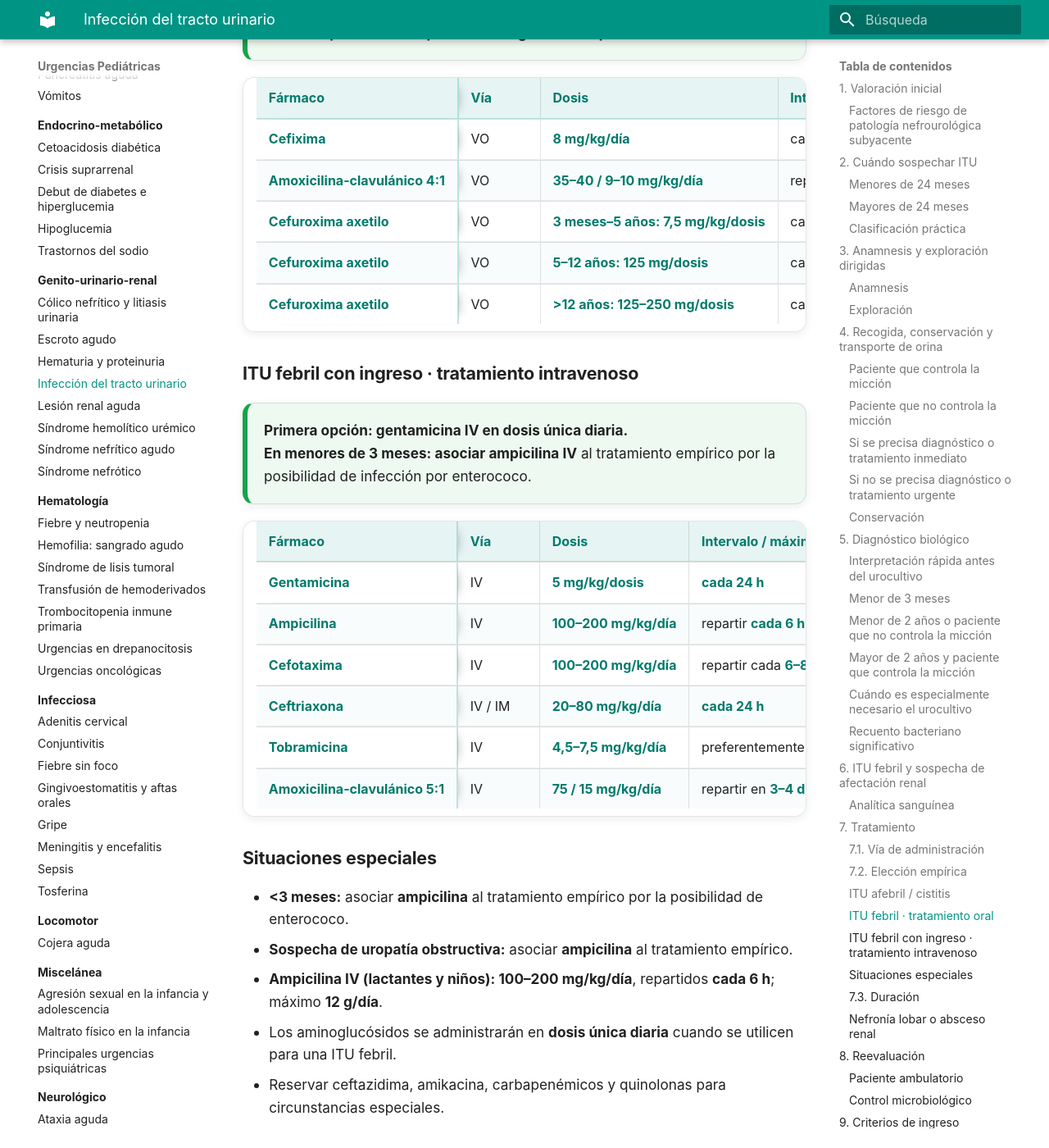
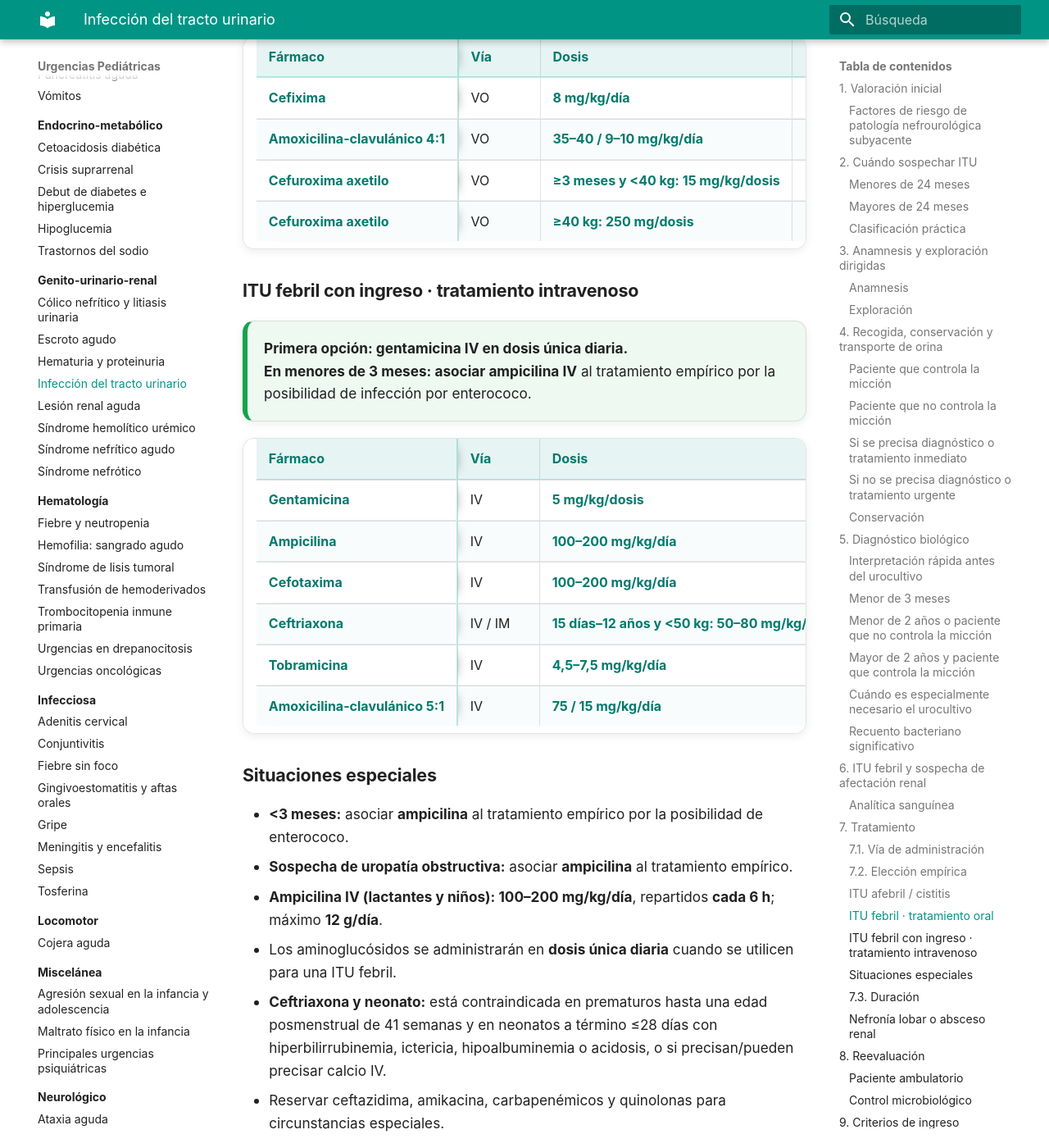
Before and after one commit to gonzaloares/urgencias-pediatricas, an MkDocs documentation site: the page built from docs/infeccioso/infeccion-tracto-urinario.md, in a window 1280 px wide and 1400 px high, scrolled down 10269 px. Shown: the whole window at 82% size. Built offline with MkDocs 1.6.1 and Material for MkDocs 9.7.7, drawn with Linux system fonts in a browser that asks for light colours; some of the changed text lies outside the part shown.

Commit message:
Revisa posología antibiótica en ITU

```diff
--- a/docs/infeccioso/infeccion-tracto-urinario.md
+++ b/docs/infeccioso/infeccion-tracto-urinario.md
@@ -305,16 +305,15 @@
 
 | Fármaco | Vía | Dosis | Intervalo / máximo | Comentarios |
 |---|---|---|---|---|
-| **Cefuroxima axetilo** | VO | **3 meses–5 años: 7,5 mg/kg/dosis** | cada **12 h** | Primera opción. |
-| **Cefuroxima axetilo** | VO | **5–12 años: 125 mg/dosis** | cada **12 h** | — |
-| **Cefuroxima axetilo** | VO | **>12 años: 125 mg/dosis** | cada **12 h**; puede aumentarse a **250 mg/dosis** | — |
+| **Cefuroxima axetilo** | VO | **≥3 meses y <40 kg: 15 mg/kg/dosis** | cada **12 h** · máx. **250 mg/dosis** | Primera opción. No hay experiencia en <3 meses. |
+| **Cefuroxima axetilo** | VO | **≥40 kg: 250 mg/dosis** | cada **12 h** | Dosis de adulto para cistitis. |
 | **Cefalexina** | VO | **25–50 mg/kg/día** | repartir cada **6–8 h** · máx. **2 g/día** | Cefalosporina de 1.ª generación. |
 | **Nitrofurantoína** | VO | **≤6 años: 1–2 mg/kg/dosis** | cada **6 h** | No usar en <3 meses. Solo ITU baja. |
 | **Nitrofurantoína** | VO | **>6 años: 5–7 mg/kg/día** | repartir en **4 tomas** | No superar dosis de adulto. Solo ITU baja. |
 | **Fosfomicina cálcica** | VO | **<1 año: 150–300 mg/dosis o 33–66 mg/kg/dosis** | cada **8 h** | ITU baja no complicada. En <12 años, uso fuera de ficha técnica según Pediamécum. |
 | **Fosfomicina cálcica** | VO | **>1 año: 250–500 mg/dosis** | cada **8 h** | ITU baja no complicada. |
 | **Fosfomicina trometamol** | VO | **3 g** | **dosis única** | Solo niñas >12 años con ITU baja no complicada. |
-| **Cotrimoxazol (SMX/TMP)** | VO | **20–30 / 4–6 mg/kg/dosis** | cada **12 h** · en >12 años: **800/160 mg cada 12 h** | Utilizar si la sensibilidad local lo permite. |
+| **Cotrimoxazol (SMX/TMP)** | VO | **20–30 / 4–6 mg/kg/dosis** | cada **12 h** · en >12 años: **800/160 mg cada 12 h** | Utilizar si la sensibilidad local lo permite. **Contraindicado en prematuros y recién nacidos a término <6 semanas.** |
 | **Amoxicilina-clavulánico 4:1** | VO | **35–40 / 9–10 mg/kg/día** | repartir en **3 dosis (cada 8 h)** · máx. amoxicilina **1,5 g/día**, clavulánico **375 mg/día** | Utilizar si la sensibilidad local de <i>E. coli</i> es >80–90%. |
 
 ### ITU febril · tratamiento oral
@@ -327,9 +326,8 @@
 |---|---|---|---|---|
 | **Cefixima** | VO | **8 mg/kg/día** | cada **12–24 h** · máx. **400 mg/día** | Opción práctica de cefalosporina de 3.ª generación en >6 meses. |
 | **Amoxicilina-clavulánico 4:1** | VO | **35–40 / 9–10 mg/kg/día** | repartir en **3 dosis (cada 8 h)** · máx. amoxicilina **1,5 g/día**, clavulánico **375 mg/día** | Alternativa si la sensibilidad local de <i>E. coli</i> es >80–90%. |
-| **Cefuroxima axetilo** | VO | **3 meses–5 años: 7,5 mg/kg/dosis** | cada **12 h** | Alternativa de 2.ª generación si la sensibilidad local de <i>E. coli</i> es >80–90%. |
-| **Cefuroxima axetilo** | VO | **5–12 años: 125 mg/dosis** | cada **12 h** | — |
-| **Cefuroxima axetilo** | VO | **>12 años: 125–250 mg/dosis** | cada **12 h** | — |
+| **Cefuroxima axetilo** | VO | **≥3 meses y <40 kg: 15 mg/kg/dosis** | cada **12 h** · máx. **250 mg/dosis** | Alternativa de 2.ª generación si la sensibilidad local de <i>E. coli</i> es >80–90%. No hay experiencia en <3 meses. |
+| **Cefuroxima axetilo** | VO | **≥40 kg: 250 mg/dosis** | cada **12 h** | Dosis de adulto para pielonefritis. |
 
 ### ITU febril con ingreso · tratamiento intravenoso
 
@@ -343,7 +341,7 @@
 | **Gentamicina** | IV | **5 mg/kg/dosis** | **cada 24 h** | Primera opción. Ajustar a función renal y monitorizar niveles cuando esté indicado. |
 | **Ampicilina** | IV | **100–200 mg/kg/día** | repartir **cada 6 h** · máx. **12 g/día** | **Asociar a gentamicina en menores de 3 meses**. También asociar si se sospecha uropatía obstructiva. |
 | **Cefotaxima** | IV | **100–200 mg/kg/día** | repartir cada **6–8 h** · máx. **12 g/día** | Cefalosporina de 3.ª generación. |
-| **Ceftriaxona** | IV / IM | **20–80 mg/kg/día** | **cada 24 h** | >12 años o >50 kg: **1–2 g cada 24 h**; máx. general **4 g/día**. |
+| **Ceftriaxona** | IV / IM | **15 días–12 años y <50 kg: 50–80 mg/kg/dosis** | **cada 24 h** | ≥50 kg: **1–2 g cada 24 h**. En neonatos existen restricciones específicas; no es la opción empírica rutinaria de este protocolo en <3 meses. |
 | **Tobramicina** | IV | **4,5–7,5 mg/kg/día** | preferentemente **cada 24 h** | Alternativa aminoglucósida. Ajustar a función renal y monitorizar niveles cuando esté indicado. |
 | **Amoxicilina-clavulánico 5:1** | IV | **75 / 15 mg/kg/día** | repartir en **3–4 dosis** | Alternativa si la sensibilidad local de <i>E. coli</i> es >80–90%. |
 
@@ -353,6 +351,7 @@
 - **Sospecha de uropatía obstructiva:** asociar **ampicilina** al tratamiento empírico.
 - **Ampicilina IV (lactantes y niños): 100–200 mg/kg/día**, repartidos **cada 6 h**; máximo **12 g/día**.
 - Los aminoglucósidos se administrarán en **dosis única diaria** cuando se utilicen para una ITU febril.
+- **Ceftriaxona y neonato:** está contraindicada en prematuros hasta una edad posmenstrual de 41 semanas y en neonatos a término ≤28 días con hiperbilirrubinemia, ictericia, hipoalbuminemia o acidosis, o si precisan/pueden precisar calcio IV.
 - Reservar ceftazidima, amikacina, carbapenémicos y quinolonas para circunstancias especiales.
 
 ### 7.3. Duración
@@ -590,3 +589,6 @@
 
 1. Grupo de trabajo de la Guía de Práctica Clínica sobre Infección del Tracto Urinario en la Población Pediátrica. **Guía de Práctica Clínica. Infección del Tracto Urinario en la Población Pediátrica. Actualización 2024.** Asociación Española de Nefrología Pediátrica; Asociación Española de Pediatría. 2024. [Guía clínica](https://www.aenp.es/noticias.html?view=article&id=230&catid=13)
 2. Comité de Medicamentos de la Asociación Española de Pediatría. **Pediamécum.** Fichas de cefuroxima, cefalexina, nitrofurantoína, fosfomicina, cotrimoxazol, amoxicilina-clavulánico, cefixima, gentamicina, cefotaxima, ceftriaxona, tobramicina y ampicilina. Utilizado exclusivamente para la posología. [Pediamécum](https://www.aeped.es/comites/cm/pediamecum/) · [Fosfomicina](https://www.aeped.es/comites/cm/pediamecum/principios-activos/fosfomicina)
+3. Agencia Española de Medicamentos y Productos Sanitarios (AEMPS). **Cefuroxima axetilo: ficha técnica.** [CIMA](https://cima.aemps.es/cima/dochtml/ft/72257/FichaTecnica_72257.html)
+4. Agencia Española de Medicamentos y Productos Sanitarios (AEMPS). **Septrin pediátrico (cotrimoxazol): ficha técnica.** [CIMA](https://cima.aemps.es/cima/dochtml/ft/48669/FichaTecnica_48669.html)
+5. Agencia Española de Medicamentos y Productos Sanitarios (AEMPS). **Ceftriaxona: ficha técnica.** [CIMA](https://cima.aemps.es/cima/dochtml/ft/88920/FT_88920.html)
```
